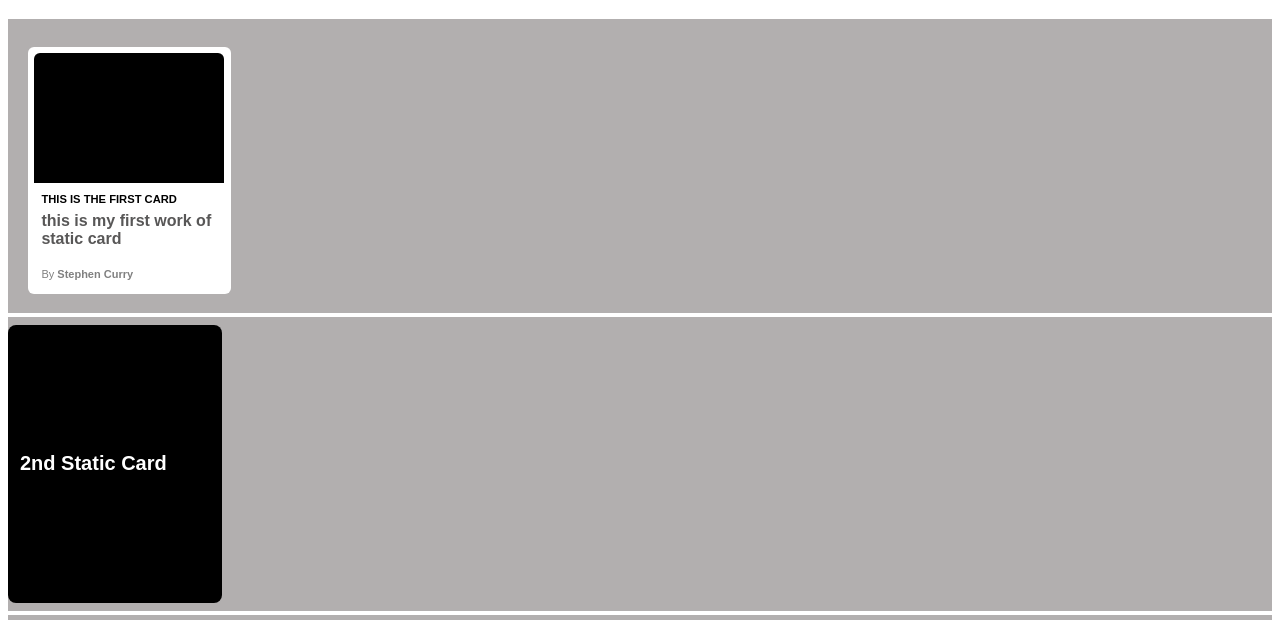
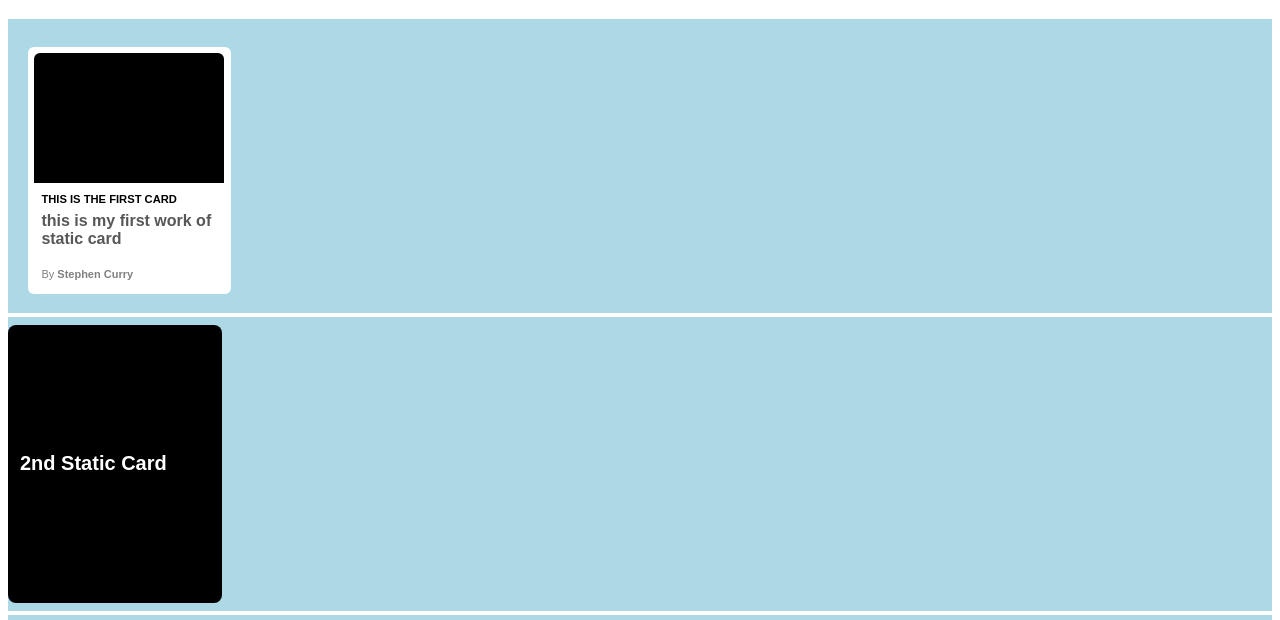
Before and after one commit to iamjerome11/WD-Hands-on-2, a plain HTML site: page pages/page2/index.html in a window 1280 px wide. Shown: the part 107-727 px from the top of the page. Drawn offline with Linux system fonts and the light colour scheme.

Commit message:
done na talaga final na

```diff
--- a/pages/page2/assets/css/style.css
+++ b/pages/page2/assets/css/style.css
@@ -7,7 +7,7 @@
     min-height: 100vh;
     grid-auto-flow: column;
     place-content: center;
-    background: black
+    background: black;
 }
 
 .home{
@@ -27,7 +27,7 @@
 }
 
 .container-fluid{
-    background-color: #271f1f5b;
+    background-color: lightblue;
 }
 
 .Label{
```
